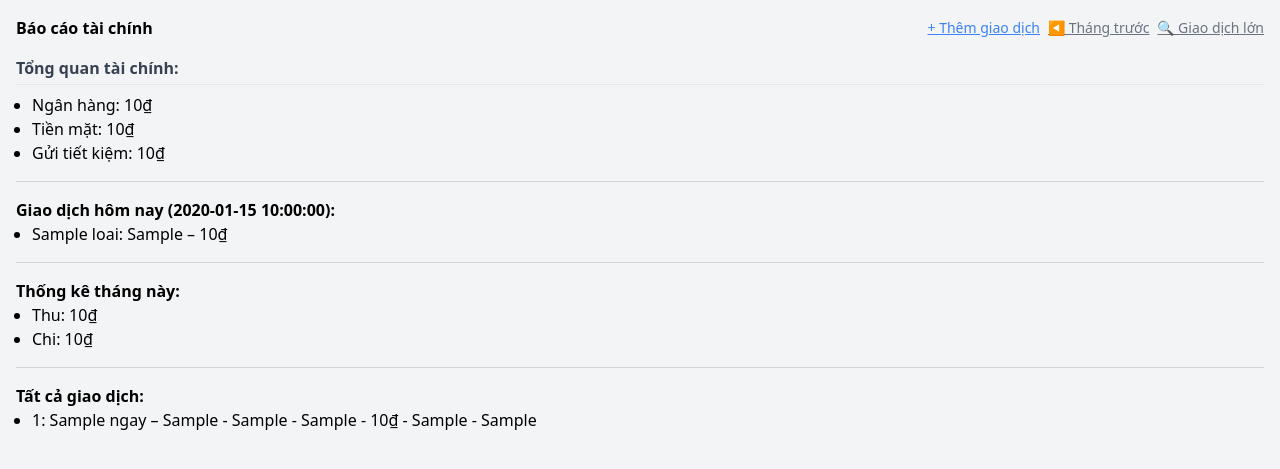
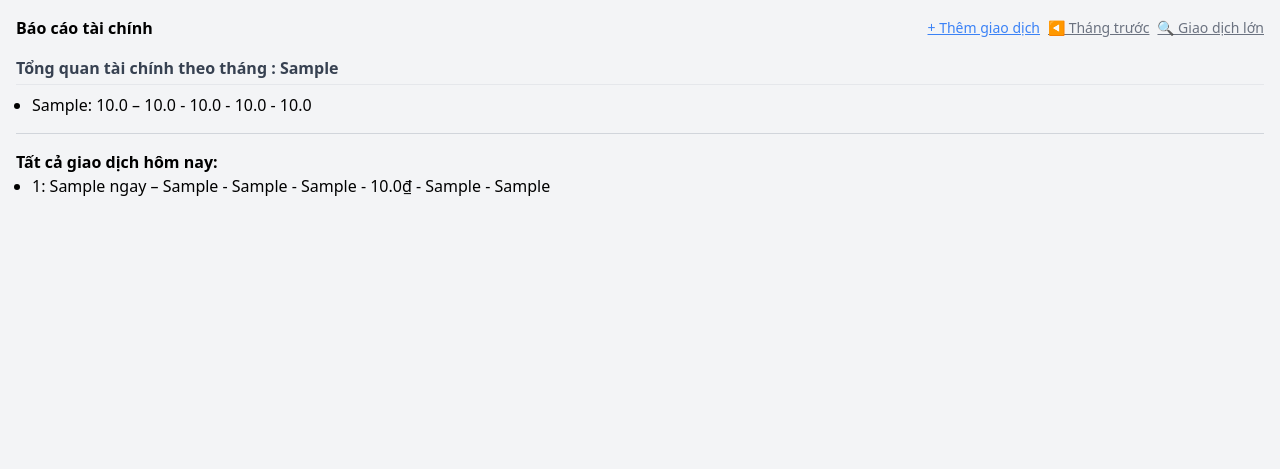
Before and after one commit to ahokx2/moneyBrowser, a Flask app: template templates/index.html in a window 1280 px wide. Shown: the top 469 px of the page. Run offline with Flask 3, Linux system fonts and the light colour scheme; the template is opened without the code that fills it: most values are stand-ins (such as "Sample title", 1, 10 or a date in 2020); some libraries are stand-ins or nearby versions.

Commit message:
Add files via upload

```diff
--- a/templates/index.html
+++ b/templates/index.html
@@ -14,44 +14,22 @@
 
     <!-- Tổng quan tài chính -->
     <div class="mb-4">
-        <p class="font-semibold text-gray-700 border-b pb-1 mb-2">Tổng quan tài chính:</p>
+        <p class="font-semibold text-gray-700 border-b pb-1 mb-2">Tổng quan tài chính theo tháng : {{ thang_hien_tai }}</p>
         <ul class="pl-4 list-disc">
-            <li>Ngân hàng: {{ tong_quan.ngan_hang | int | format }}₫</li>
-            <li>Tiền mặt: {{ tong_quan.tien_mat | int | format }}₫</li>
-            <li>Gửi tiết kiệm: {{ tong_quan.gui_tiet_kiem | int | format }}₫</li>
-        </ul>
-    </div>
-
-    <hr class="my-4 border-gray-300">
-
-    <!-- Giao dịch hôm nay -->
-    <div class="mb-4">
-        <p class="font-semibold">Giao dịch hôm nay ({{ today }}):</p>
-        <ul class="pl-4 list-disc">
-            {% for gd in giao_dich_hom_nay %}
-                <li>{{ gd.loai }}: {{ gd.mo_ta }} – {{ gd.so_tien | int | format }}₫</li>
+            {% for gd in tong_hop_giao_dich_thang_hien_tai %}
+                <li>{{ gd.ten_nguon }}: {{ gd.dau_ky | float | format }} – {{ gd.thu | float | format }} -  {{ gd.chi | float | format }} - {{ gd.chuyen_doi | float | format }} - {{ gd.cuoi_ky | float | format }}</li>
             {% endfor %}
         </ul>
-    </div>
 
-    <hr class="my-4 border-gray-300">
-
-    <!-- Thống kê tháng này -->
-    <div>
-        <p class="font-semibold">Thống kê tháng này:</p>
-        <ul class="pl-4 list-disc">
-            <li>Thu: {{ thong_ke_thang.thu | int | format }}₫</li>
-            <li>Chi: {{ thong_ke_thang.chi | int | format }}₫</li>
-        </ul>
     </div>
 
     <hr class="my-4 border-gray-300">
     <!-- tất cả giao dịch -->
     <div>
-        <p class="font-semibold">Tất cả giao dịch:</p>
+        <p class="font-semibold">Tất cả giao dịch hôm nay: </p>
         <ul class="pl-4 list-disc">
-            {% for gd in giao_dich_all %}
-                <li>{{ gd.id }}: {{ gd.ngay }} – {{ gd.loai_giao_dich }} -  {{ gd.nguon_tien_obj.ten_nguon }} - {{ gd.noi_den_obj.ten_nguon }}  - {{ gd.so_tien | int | format }}₫ - {{ gd.ghi_chu }} - {{ gd.danh_muc_obj.ten_danh_muc }}</li>
+            {% for gd in giao_dich_hom_nay %}
+                <li>{{ gd.id }}: {{ gd.ngay }} – {{ gd.loai_giao_dich }} -  {{ gd.nguon_tien_obj.ten_nguon }} - {{ gd.noi_den_obj.ten_nguon }}  - {{ gd.so_tien | float | format }}₫ - {{ gd.ghi_chu }} - {{ gd.danh_muc_obj.ten_danh_muc }}</li>
             {% endfor %}
         </ul>
     </div>
```
